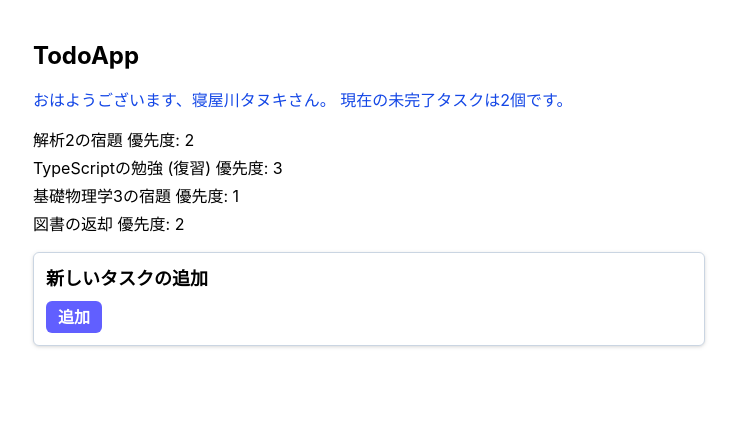
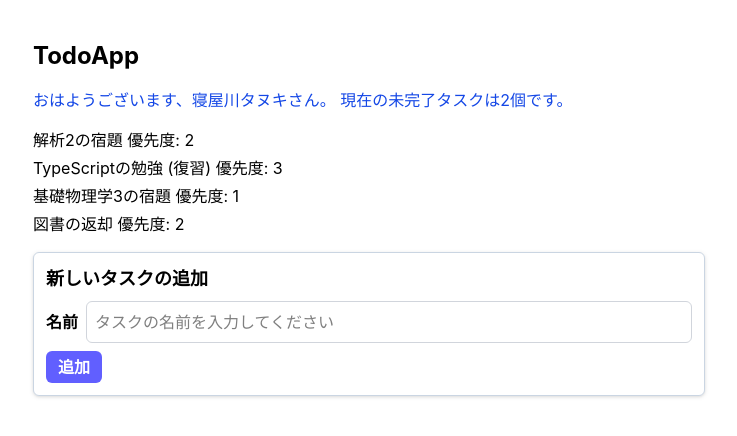
Before and after one commit to mi43-a/react-todo-app, a React (Vite) app: page / in a window 1280 px wide. Shown: the top 436 px of the page, without its empty margins (271-1008 px from the left). Built offline with nearby package versions, Linux system fonts and the light colour scheme.

Commit message:
テキストボックスの追加

```diff
--- a/src/App.tsx
+++ b/src/App.tsx
@@ -1,4 +1,5 @@
 import { useState } from "react";
+import type { ChangeEvent } from "react";
 import type { Todo } from "./types";
 import { initTodos } from "./initTodos";
 import WelcomeMessage from "./WelcomeMessage";
@@ -8,18 +9,24 @@ import { twMerge } from "tailwind-merge";
 
 const App = () => {
   const [todos, setTodos] = useState<Todo[]>(initTodos);
+  const [newTodoName, setNewTodoName] = useState("");
 
   const uncompletedCount = todos.filter((todo) => !todo.isDone).length;
+
+  const updateNewTodoName = (e: ChangeEvent<HTMLInputElement>) => {
+    setNewTodoName(e.target.value);
+  };
 
   const addNewTodo = () => {
     const newTodo: Todo = {
       id: uuid(),
-      name: "新しいタスク",
+      name: newTodoName,
       isDone: false,
       priority: 3,
       deadline: new Date(2026, 10, 13),
     };
     setTodos((currentTodos) => [...currentTodos, newTodo]);
+    setNewTodoName("");
   };
 
   return (
@@ -38,6 +45,21 @@ const App = () => {
           新しいタスクの追加
         </h2>
 
+        <div className="flex items-center space-x-2">
+          <label className="font-bold" htmlFor="newTodoName">
+            名前
+          </label>
+          <input
+            id="newTodoName"
+            name="todoName"
+            type="text"
+            value={newTodoName}
+            onChange={updateNewTodoName}
+            className="min-w-0 grow rounded-md border border-gray-300 p-2"
+            placeholder="タスクの名前を入力してください"
+          />
+        </div>
+
         <button
           type="button"
           onClick={addNewTodo}
```
